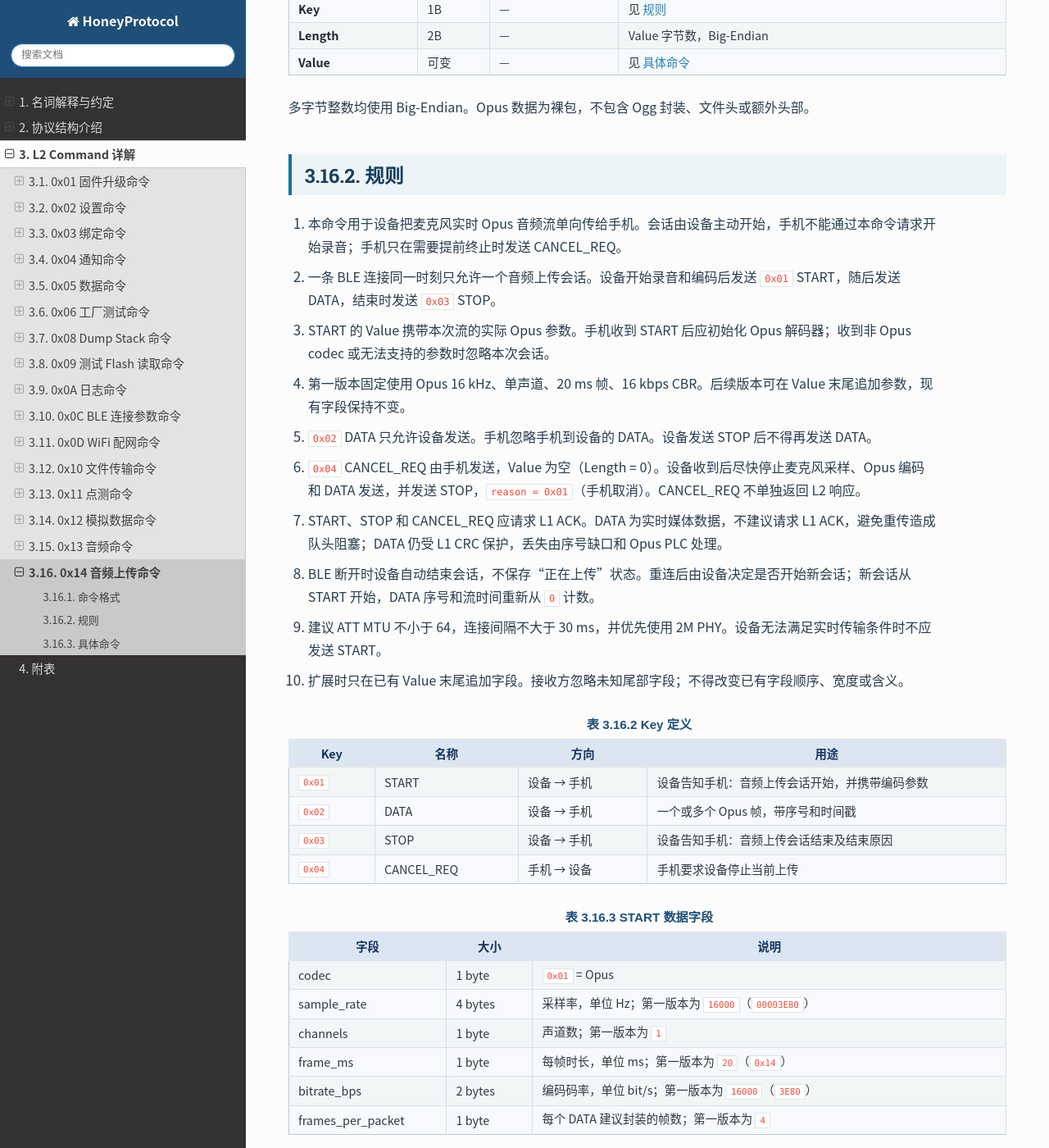
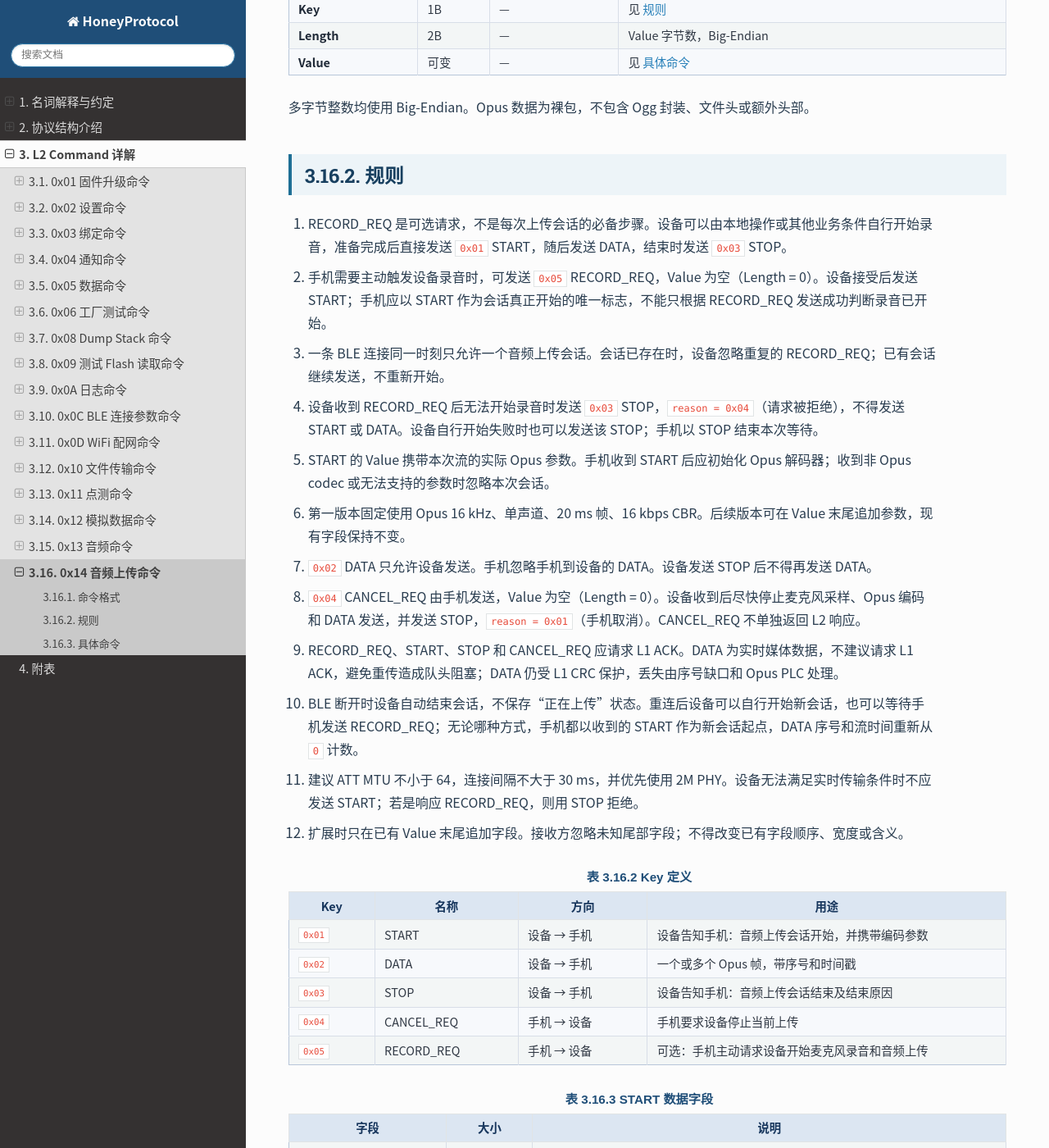
Before and after one commit to realmcu/HoneyProtocol, a Sphinx documentation site: the page built from docs/protocol/0x14-audio-stream-upload.rst, in a window 1280 px wide and 1400 px high, scrolled down 504 px. Shown: the whole window at 82% size. Built offline with Sphinx 7.4.7 and the Read the Docs theme 3.1.0, drawn with Linux system fonts in a browser that asks for light colours; some of the changed text lies outside the part shown.

Commit message:
docs(protocol): make 0x14 record request optional

```diff
--- a/docs/protocol/0x14-audio-stream-upload.rst
+++ b/docs/protocol/0x14-audio-stream-upload.rst
@@ -45,16 +45,18 @@
 规则
 ----
 
-1. 本命令用于设备把麦克风实时 Opus 音频流单向传给手机。会话由设备主动开始，手机不能通过本命令请求开始录音；手机只在需要提前终止时发送 CANCEL_REQ。
-2. 一条 BLE 连接同一时刻只允许一个音频上传会话。设备开始录音和编码后发送 ``0x01`` START，随后发送 DATA，结束时发送 ``0x03`` STOP。
-3. START 的 Value 携带本次流的实际 Opus 参数。手机收到 START 后应初始化 Opus 解码器；收到非 Opus codec 或无法支持的参数时忽略本次会话。
-4. 第一版本固定使用 Opus 16 kHz、单声道、20 ms 帧、16 kbps CBR。后续版本可在 Value 末尾追加参数，现有字段保持不变。
-5. ``0x02`` DATA 只允许设备发送。手机忽略手机到设备的 DATA。设备发送 STOP 后不得再发送 DATA。
-6. ``0x04`` CANCEL_REQ 由手机发送，Value 为空（Length = 0）。设备收到后尽快停止麦克风采样、Opus 编码和 DATA 发送，并发送 STOP，``reason = 0x01``\ （手机取消）。CANCEL_REQ 不单独返回 L2 响应。
-7. START、STOP 和 CANCEL_REQ 应请求 L1 ACK。DATA 为实时媒体数据，不建议请求 L1 ACK，避免重传造成队头阻塞；DATA 仍受 L1 CRC 保护，丢失由序号缺口和 Opus PLC 处理。
-8. BLE 断开时设备自动结束会话，不保存“正在上传”状态。重连后由设备决定是否开始新会话；新会话从 START 开始，DATA 序号和流时间重新从 ``0`` 计数。
-9. 建议 ATT MTU 不小于 64，连接间隔不大于 30 ms，并优先使用 2M PHY。设备无法满足实时传输条件时不应发送 START。
-10. 扩展时只在已有 Value 末尾追加字段。接收方忽略未知尾部字段；不得改变已有字段顺序、宽度或含义。
+1. RECORD_REQ 是可选请求，不是每次上传会话的必备步骤。设备可以由本地操作或其他业务条件自行开始录音，准备完成后直接发送 ``0x01`` START，随后发送 DATA，结束时发送 ``0x03`` STOP。
+2. 手机需要主动触发设备录音时，可发送 ``0x05`` RECORD_REQ，Value 为空（Length = 0）。设备接受后发送 START；手机应以 START 作为会话真正开始的唯一标志，不能只根据 RECORD_REQ 发送成功判断录音已开始。
+3. 一条 BLE 连接同一时刻只允许一个音频上传会话。会话已存在时，设备忽略重复的 RECORD_REQ；已有会话继续发送，不重新开始。
+4. 设备收到 RECORD_REQ 后无法开始录音时发送 ``0x03`` STOP，``reason = 0x04``\ （请求被拒绝），不得发送 START 或 DATA。设备自行开始失败时也可以发送该 STOP；手机以 STOP 结束本次等待。
+5. START 的 Value 携带本次流的实际 Opus 参数。手机收到 START 后应初始化 Opus 解码器；收到非 Opus codec 或无法支持的参数时忽略本次会话。
+6. 第一版本固定使用 Opus 16 kHz、单声道、20 ms 帧、16 kbps CBR。后续版本可在 Value 末尾追加参数，现有字段保持不变。
+7. ``0x02`` DATA 只允许设备发送。手机忽略手机到设备的 DATA。设备发送 STOP 后不得再发送 DATA。
+8. ``0x04`` CANCEL_REQ 由手机发送，Value 为空（Length = 0）。设备收到后尽快停止麦克风采样、Opus 编码和 DATA 发送，并发送 STOP，``reason = 0x01``\ （手机取消）。CANCEL_REQ 不单独返回 L2 响应。
+9. RECORD_REQ、START、STOP 和 CANCEL_REQ 应请求 L1 ACK。DATA 为实时媒体数据，不建议请求 L1 ACK，避免重传造成队头阻塞；DATA 仍受 L1 CRC 保护，丢失由序号缺口和 Opus PLC 处理。
+10. BLE 断开时设备自动结束会话，不保存“正在上传”状态。重连后设备可以自行开始新会话，也可以等待手机发送 RECORD_REQ；无论哪种方式，手机都以收到的 START 作为新会话起点，DATA 序号和流时间重新从 ``0`` 计数。
+11. 建议 ATT MTU 不小于 64，连接间隔不大于 30 ms，并优先使用 2M PHY。设备无法满足实时传输条件时不应发送 START；若是响应 RECORD_REQ，则用 STOP 拒绝。
+12. 扩展时只在已有 Value 末尾追加字段。接收方忽略未知尾部字段；不得改变已有字段顺序、宽度或含义。
 
 .. list-table:: Key 定义
    :header-rows: 1
@@ -80,6 +82,10 @@
      - CANCEL_REQ
      - 手机 → 设备
      - 手机要求设备停止当前上传
+   * - ``0x05``
+     - RECORD_REQ
+     - 手机 → 设备
+     - 可选：手机主动请求设备开始麦克风录音和音频上传
 
 .. list-table:: START 数据字段
    :header-rows: 1
@@ -126,6 +132,9 @@
    * - ``0x03``
      - TRANSPORT_ERROR
      - 设备侧传输资源异常导致停止
+   * - ``0x04``
+     - REQUEST_REJECTED
+     - 设备无法开始录音，拒绝 RECORD_REQ
 
 .. list-table:: STOP 数据字段
    :header-rows: 1
@@ -178,6 +187,11 @@
      - 方向
      - 具体的命令
      - 数据说明
+   * - 0x05
+     - RECORD_REQ / 手机可选请求录音
+     - 手机 → 设备
+     - ``14 00 05 00 00``
+     - Value 为空。设备成功时回 START，失败时回 STOP（reason=04），不单独返回 RECORD_REQ 响应。设备也可不等待该请求自行发送 START
    * - 0x01
      - START / 开始音频上传
      - 设备 → 手机
@@ -198,6 +212,11 @@
      - 设备 → 手机
      - ``14 00 03 00 01 01``
      - reason=01，设备已按 CANCEL_REQ 停止
+   * -
+     - STOP / 请求被拒绝
+     - 设备 → 手机
+     - ``14 00 03 00 01 04``
+     - reason=04，设备无法开始录音
    * - 0x04
      - CANCEL_REQ / 手机要求停止
      - 手机 → 设备
```
